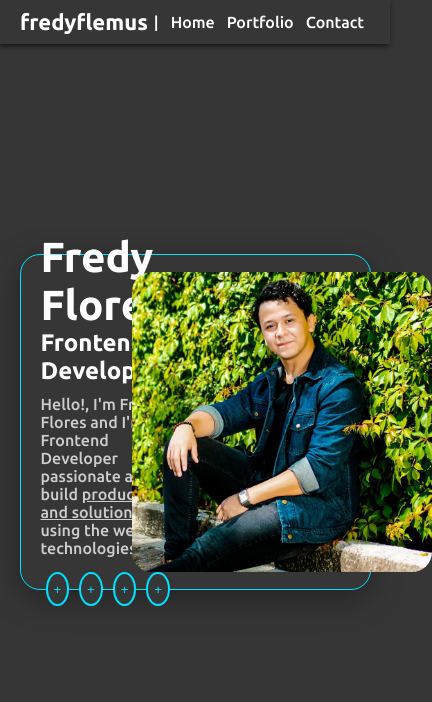
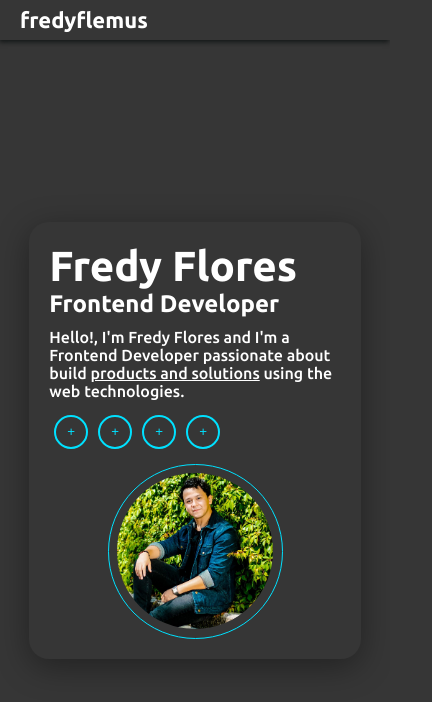
Before and after one commit to fredydlemus/myPage, a React app: page / in a window 390 px wide. Shown: the top 702 px of the page, 432 px wide, since content can reach past the window. Built offline with nearby package versions, Linux system fonts and the light colour scheme.

Commit message:
[ADD] mobile view

```diff
--- a/src/containers/Layout.jsx
+++ b/src/containers/Layout.jsx
@@ -1,5 +1,6 @@
 import React from 'react'
 import Header from '../components/Header';
+
 
 const Layout = ({children}) =>{
     return(
--- a/src/pages/Home.jsx
+++ b/src/pages/Home.jsx
@@ -23,7 +23,7 @@ const Home = () => {
                     </section>
                 </section>
                 <div className='Hero-photo'>
-                    <img  src={Photo} alt="Fredy's photo" />
+                    <img  src={Photo} width='300' alt="Fredy's photo" />
                 </div>
 
             </div>
--- a/src/styles/Header.scss
+++ b/src/styles/Header.scss
@@ -6,7 +6,7 @@
   -moz-box-shadow: -1px 2px 5px 0px rgba(4, 10, 10, 0.75);
   box-shadow: -1px 2px 5px 0px rgba(4, 10, 10, 0.75);
   padding: 7px 20px;
-  position: fixed;
+
   &_logo {
     display: flex;
     align-items: center;
@@ -21,7 +21,7 @@
 
   }
   &_navbar {
-
+    display: none;
     ul {
       height: 100%;
       display: flex;
--- a/src/styles/Home.scss
+++ b/src/styles/Home.scss
@@ -1,59 +1,52 @@
 .Home{
+    width: 100%;
+    height: calc(100vh - 44px);
     display: flex;
     justify-content: center;
     align-items: center;
-    height: 100vh;
-    width: 100%;
-    flex-direction: column;
-    height: 100vh;
+
     .Hero-wrapper{
         display: flex;
-        align-items: center;
-        border: 1px solid var(--skyblue);
+        flex-direction: column;
+        padding: 20px;
+        box-shadow: 0 8px 32px 0 rgb(0 0 0 / 37%);
         border-radius: 20px;
-        width: 90%;
-        height: 50%;
-        max-width: 1000px;
-        max-height: 336px;
-        box-shadow: 0 8px 32px 0 rgb(0 0 0 / 37%);
-
-
+        width: 85%;
+        height:fit-content;
+        max-width: 430px;
+        gap: 10px;
         .Hero-info{
 
-            width: 50%;
-            padding: 20px;
             h1{
-                display: inline;
                 font-size: 42px;
-                font-weight: bolder;
 
             }
+            h2{
+                margin-bottom: 10px;
+            }
             p{
-                margin:10px 0 10px 0;
-                color: var(--white-gray);
+                margin-bottom: 10px;
                 a{
-                    color: var(--white-gray);
+                    color: white;
+
                 }
             }
         }
         .Hero-photo{
-            width: 50%;
-        }
-        .Hero-social-media{
+
+            width: 175px;
+            height: 175px;
+            margin: 0 auto;
             display: flex;
-        }
-    }
-    .Hero-photo{
-        display: flex;
-        justify-content: center;
-        align-items: center;
+            align-items: center;
+            justify-content: center;
+            border: 1px solid var(--skyblue);
+            border-radius: 50%;
+            img{
+                width: 90%;
+                border-radius: 50%;
 
-        width: 50%;
-        height: 90%;
-        img{
-            width: 300px;
-            height: 300px;
-            border-radius: 20px;
+            }
         }
     }
 }
```
